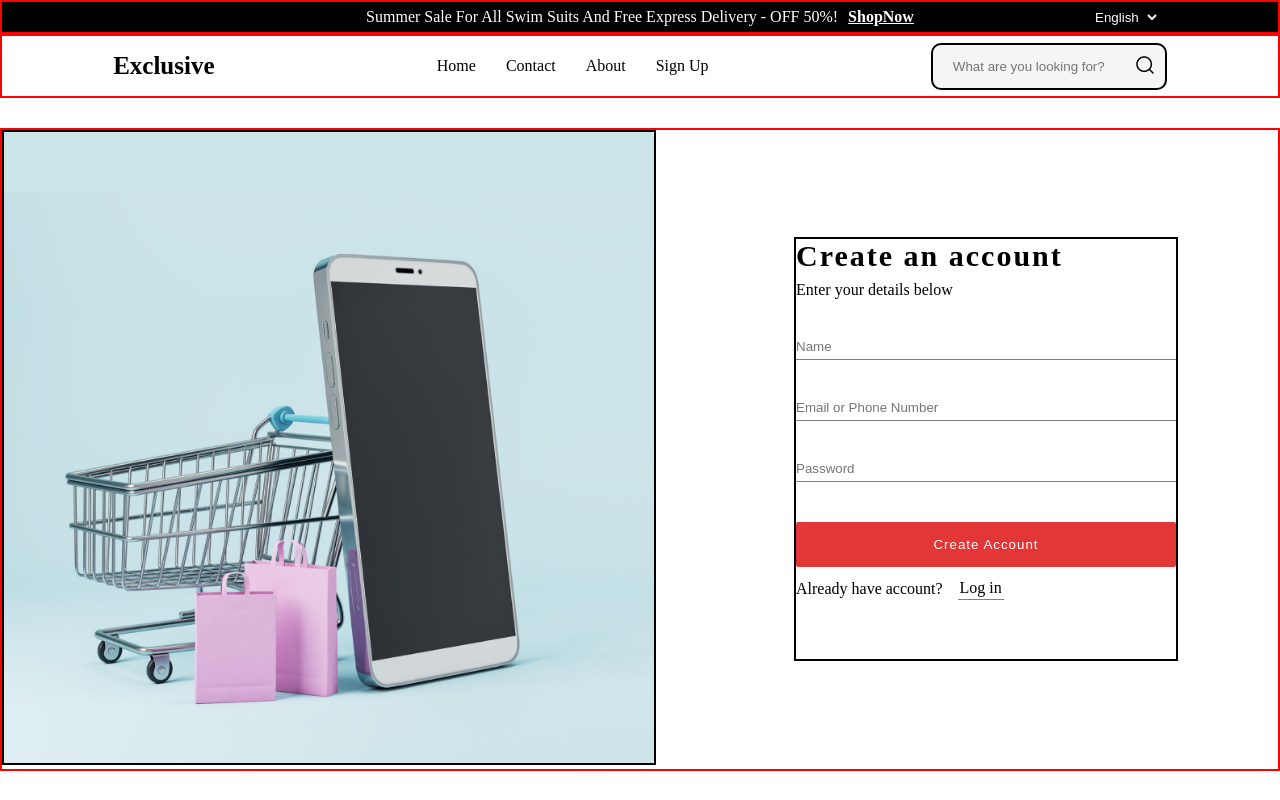
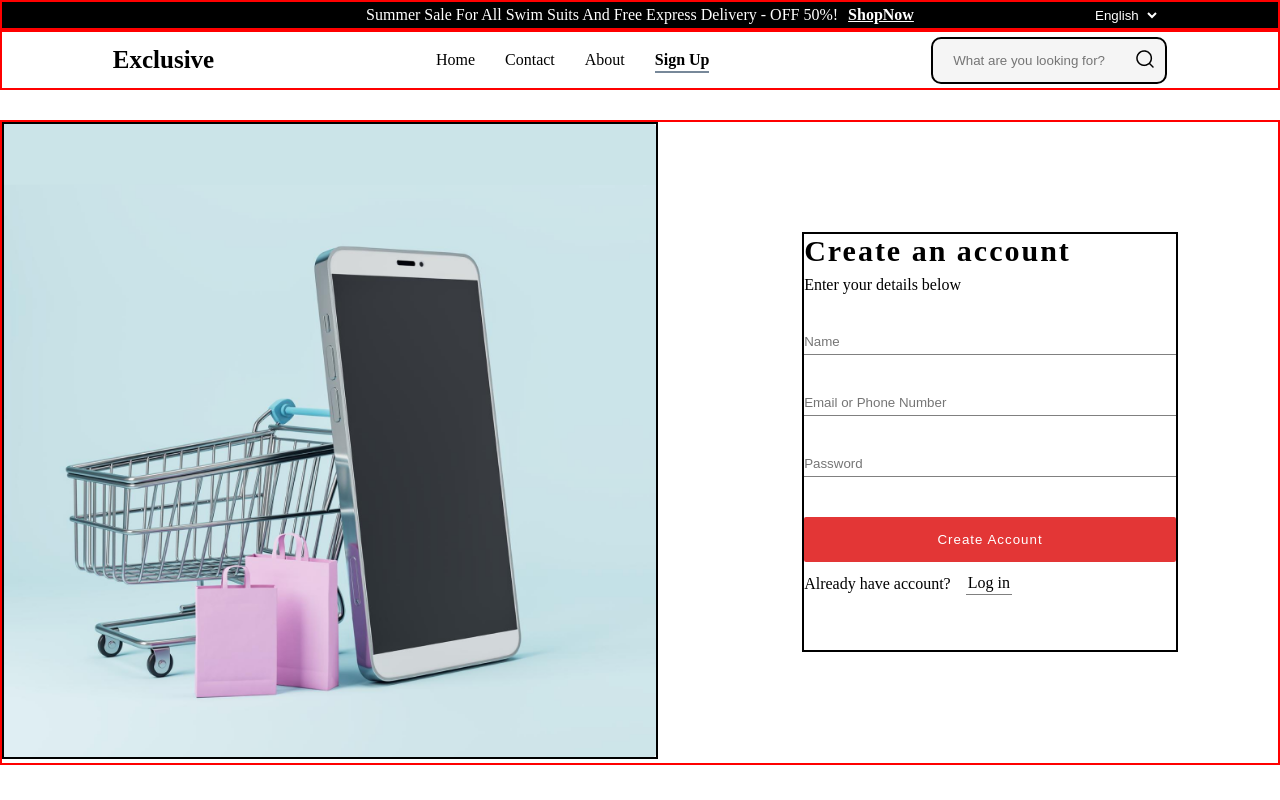
Before and after one commit to zaheer-script155/01_Portfolio-JS-Ecommerce-web, a plain HTML site: page my_project/index.html in a window 1280 px wide. Shown: the top 800 px of the page. Drawn offline with Linux system fonts and the light colour scheme.

Commit message:
i add a some hover effect and after effect

```diff
--- a/my_project/css/style.css
+++ b/my_project/css/style.css
@@ -1,11 +1,17 @@
 * {
   margin: 0;
   padding: 0;
+  box-sizing: border-box;
 }
+
+/* <!-- <===Global CSS===> --> */
 
 .listStyle {
   list-style: none;
 }
+
+/* <!-- <===sign-up-page start===> --> */
+/* <!-- <===Header start===> --> */
 
 .main-header {
   border: 2px solid red;
@@ -15,6 +21,10 @@
   height: 30px;
   align-items: center;
   /* position: relative; */
+  /* position: sticky;
+  z-index: 999;
+  top: 0;
+  left: 0; */
 }
 
 .main-header a {
@@ -37,9 +47,12 @@
   color: white;
 }
 
+/* <!-- <===navbar start===> --> */
+
 .main-nav {
   display: flex;
   border: 2px solid red;
+  /* border-bottom: 1px solid rgb(202, 202, 202); */
   height: 60px;
   align-items: center;
   justify-content: space-around;
@@ -57,9 +70,32 @@
   display: flex;
 }
 
+.nav-list li {
+  position: relative;
+}
+
 .nav-list a {
   text-decoration: none;
   color: black;
+  transition: 0.4s ease;
+}
+
+.nav-list a:hover,
+.nav-list a.active {
+  font-weight: bold;
+}
+
+.nav-list a:hover::after,
+.nav-list a.active::after {
+  content: "";
+  width: 100%;
+  height: 2px;
+  background: lightslategray;
+  position: absolute;
+  bottom: -4px;
+  left: 0px;
+  /* i try it transition line time ease but
+    not working may be i set it in feature */
 }
 
 .nav-search {
@@ -77,12 +113,15 @@
   border: none;
   background-color: whitesmoke;
   width: 170px;
+  outline: none;
 }
 .nav-search button {
   border: none;
   background: none;
   cursor: pointer;
 }
+
+/* <!-- <===main or hero section start===> --> */
 
 .main-container {
   display: flex;
@@ -94,7 +133,7 @@
 
 .left-img img {
   border: 2px solid black;
-  width: 650px;
+  width: 82%;
 }
 
 .usearSignup {
@@ -149,6 +188,8 @@
   border-bottom: 1px solid gray;
   color: black;
 }
+
+/* <!-- <===footer start===> --> */
 
 .main-footer {
   margin-top: 50px;
@@ -271,6 +312,8 @@
   margin-right: 20px;
 }
 
+/* <!-- <===copy-wright start===> --> */
+
 .copy-wright {
   display: flex;
   justify-content: center;
--- a/my_project/index.html
+++ b/my_project/index.html
@@ -7,7 +7,7 @@
     <link rel="stylesheet" href="/my_project/css/style.css" />
   </head>
   <body>
-    <!-- sign-up-page start -->
+    <!-- <===sign-up-page start===> -->
     <div class="sign-up-page">
       <header class="main-header header-bgColor">
         <p>
@@ -31,7 +31,7 @@
             <li><a href="">Home</a></li>
             <li><a href="">Contact</a></li>
             <li><a href="">About</a></li>
-            <li><a href="">Sign Up</a></li>
+            <li><a class="active" href="">Sign Up</a></li>
           </ul>
         </div>
         <div class="nav-search">
@@ -170,5 +170,9 @@
       </footer>
     </div>
     <!-- sign-up-page end -->
+     <!-- Home-page-start -->
+      <div class="main-homePage">
+
+      </div>
   </body>
 </html>
```
